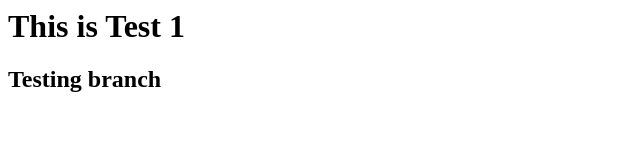
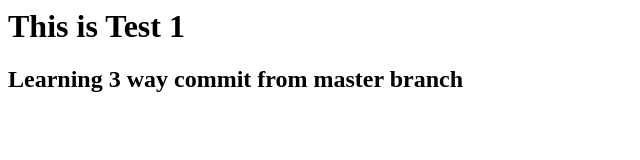
Before and after one commit to mangeshgurjar/webtest, a plain HTML site: page index.html in a window 1280 px wide. Shown: the whole page, without its empty margins (0-640 px from the left). Drawn offline with Linux system fonts and the light colour scheme.

Commit message:
master Commit

```diff
--- a/index.html
+++ b/index.html
@@ -1,2 +1,2 @@
 <h1>This is Test 1</h1>
-<h2>Testing branch</h2>
+<h2>Learning 3 way commit from master branch</h2>
```
